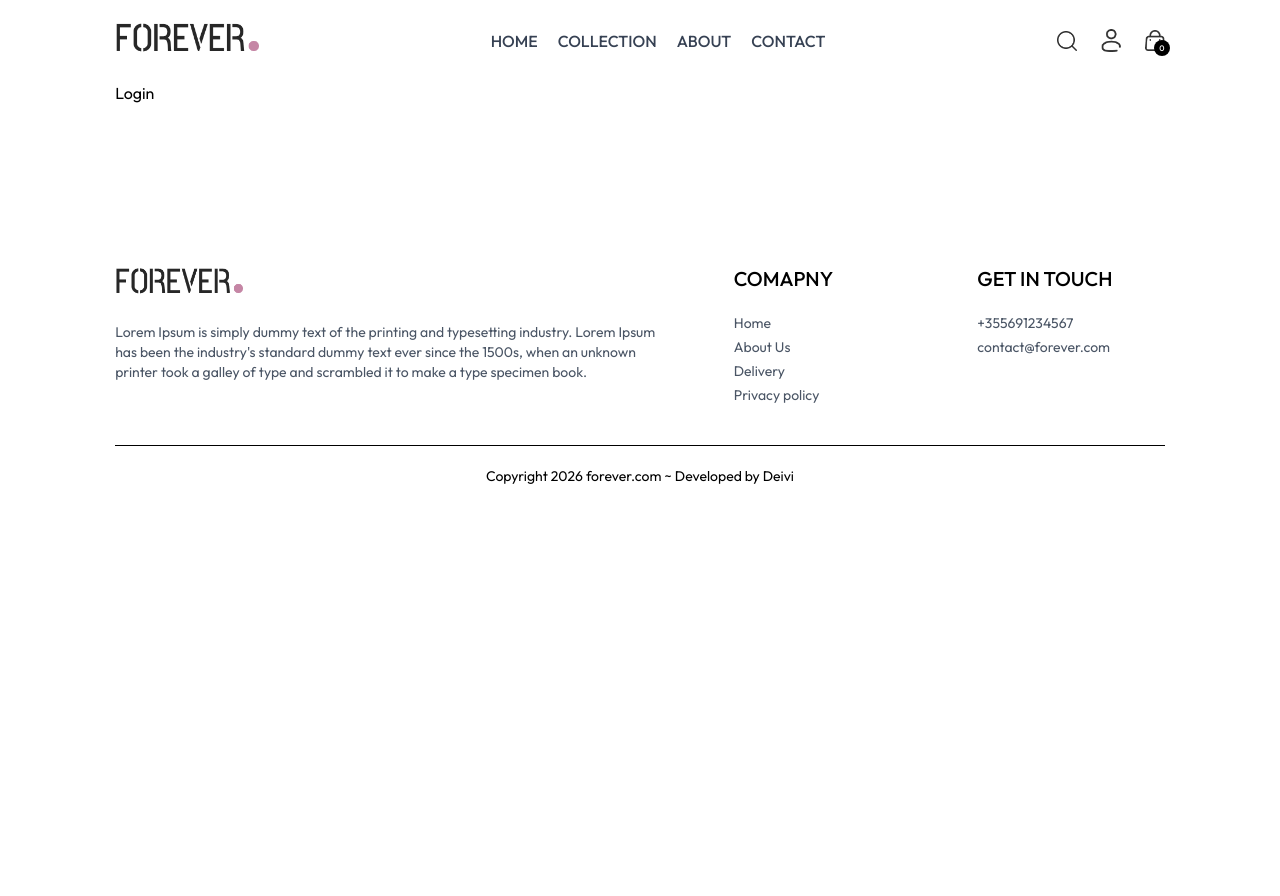
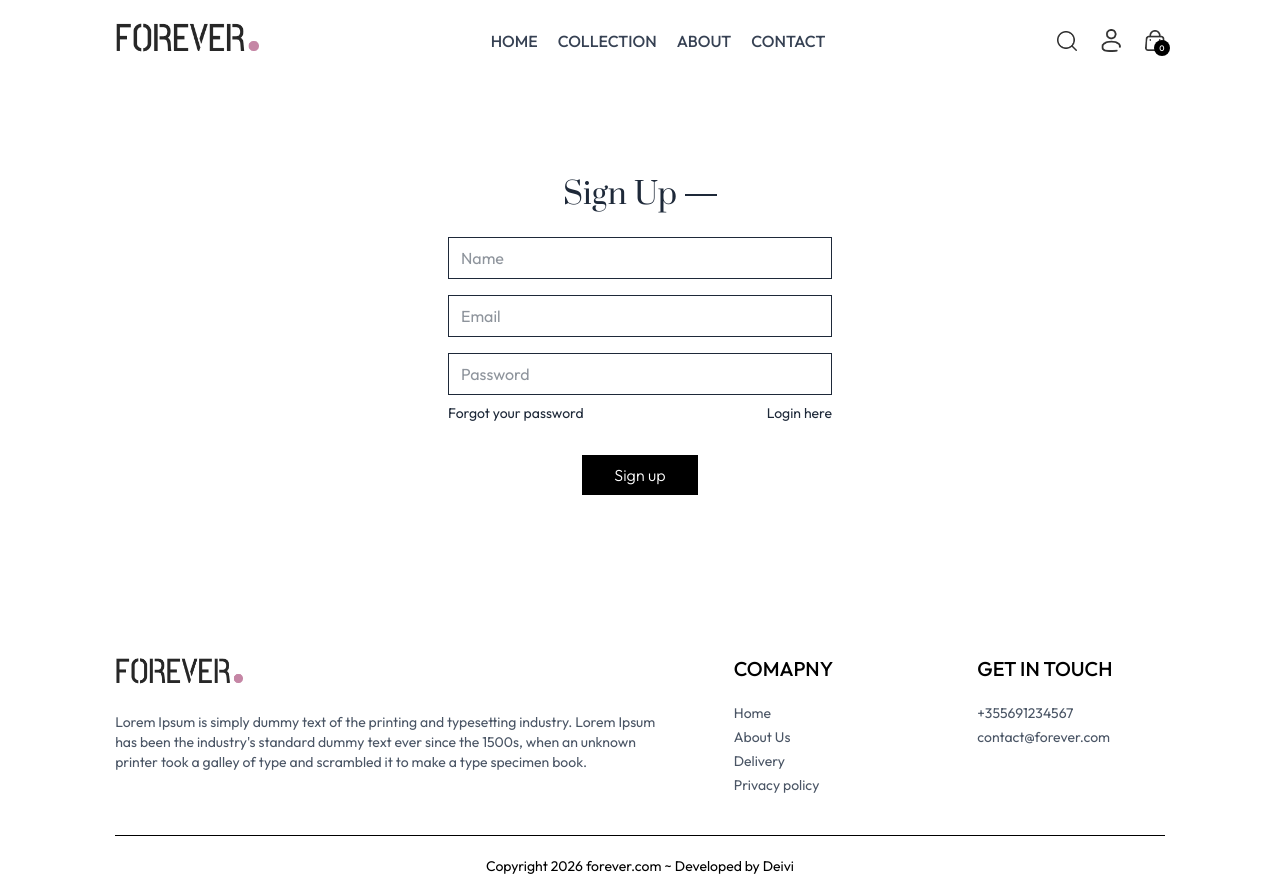
Before and after one commit to deivi313/fullstack_e-commerce_website, a React (Vite) app in the folder frontend/: page /login in a window 1280 px wide. Before the commit the page ends 800 px from the top, so only its background shows below. Built offline with nearby package versions, Linux system fonts and the light colour scheme.

Commit message:
added simple login and signup page with simple logic

```diff
--- a/frontend/src/components/CartTotal.jsx
+++ b/frontend/src/components/CartTotal.jsx
@@ -30,6 +30,7 @@
           <b>Total</b>
           <b>{currency} {getCartAmount() === 0 ? 0 : getCartAmount() + delivery_fee}.00 </b>
         </div>
+        <hr />
 
       </div>
 
--- a/frontend/src/components/Hero.jsx
+++ b/frontend/src/components/Hero.jsx
@@ -1,5 +1,6 @@
 import React from 'react'
 import { assets } from '../assets/frontend_assets/assets'
+import { Link } from 'react-router-dom'
 
 const Hero = () => {
   return (
@@ -17,7 +18,7 @@
           <h1 className='text-3xl sm:py-3 lg:text:5xl leading-relaxed prata-regular'>Latest Arrivals</h1>
 
           <div className='flex items-center gap-2'>
-            <p className='font-semibold text-sm md:text-base'>SHOP NOW</p>
+            <Link to='/collection' className='font-semibold text-sm md:text-base'>SHOP NOW</Link>
             <p className='w-8 md:w-11 h-0.5 bg-[#414141]'></p>
           </div>
 
--- a/frontend/src/components/Navbar.jsx
+++ b/frontend/src/components/Navbar.jsx
@@ -45,7 +45,9 @@
         <img onClick={() => setShowSearch(prev => !prev)} src={assets.search_icon} className='w-5 cursor-pointer' alt="search_icon" />
 
         <div className='group relative'>
-          <img src={assets.profile_icon} className='w-5 cursor-pointer' alt="profile_icon" />
+          <Link to={'/login'}>
+            <img src={assets.profile_icon} className='w-5 cursor-pointer' alt="profile_icon" />
+          </Link>
           <div className='group-hover:block hidden absolute dropdown-menu right-0 pt-4'>
             <div className='flex flex-col gap-2 w-36 py-3 px-5 bg-slate-100 tet-gray-500 rounded'>
               <p className='cursor-pointer hover:text-black'>My Profile</p>
--- a/frontend/src/index.css
+++ b/frontend/src/index.css
@@ -47,9 +47,11 @@
   }
   .order-left {
     max-width: 600px;
+    padding-right: 30px;
   }
   .order-right {
     min-width: 520px;
+    padding-left: 30px;
   }
 }
 
--- a/frontend/src/pages/Login.jsx
+++ b/frontend/src/pages/Login.jsx
@@ -1,8 +1,55 @@
-import React from 'react'
+import React, { useState } from 'react'
 
 const Login = () => {
+
+  const [currentState, setCurrentState] = useState('Sign Up')
+
+  const onSubmitHandler = async (event) => {
+    event.preventDefault()
+  }
+
   return (
-    <div>Login</div>
+    <form onSubmit={onSubmitHandler} className='flex flex-col items-center w-[90%] sm:max-w-96 m-auto mt-14 gap-4 text-gray-800'>
+
+      <div className='inline-flex items-center gap-2 mb-2 mt-10'>
+        <p className='prata-regular text-3xl'>{currentState}</p>
+        <hr className='border-none h-[1.5px] w-8 bg-gray-800' />
+      </div>
+
+      {currentState === 'Login' ? '' :
+        <input type="text"
+          className='w-full px-3 py-2 border border-gray-800'
+          placeholder='Name'
+          required
+        />
+      }
+
+      <input type="email"
+        className='w-full px-3 py-2 border border-gray-800'
+        placeholder='Email'
+        required
+      />
+
+      <input type="password"
+        className='w-full px-3 py-2 border border-gray-800'
+        placeholder='Password'
+        required
+      />
+
+      <div className='w-full flex justify-between text-sm -mt-2'>
+        <p className='cursor-pointer'>Forgot your password</p>
+        {
+          currentState === 'Login'
+            ? <p onClick={() => setCurrentState('Sign Up')} className='cursor-pointer'>Create account</p>
+            : <p onClick={() => setCurrentState('Login')} className='cursor-pointer'>Login here</p>
+        }
+      </div>
+
+      <button className='bg-black text-white font-light px-8 py-2 mt-4'>
+        {currentState === 'Login' ? 'Sign in' : 'Sign up'}
+      </button>
+
+    </form>
   )
 }
 
--- a/frontend/src/pages/PlaceOrder.jsx
+++ b/frontend/src/pages/PlaceOrder.jsx
@@ -33,7 +33,7 @@
           <input className='border border-gray-300 rounded py-1.5 px-3.5 w-full' type="number" placeholder='Zipcode' />
           <input className='border border-gray-300 rounded py-1.5 px-3.5 w-full' type="text" placeholder='Country' />
         </div>
-        <input className='border border-gray-300 rounded py-1.5 px-3.5 w-full' type="number" placeholder='Phone' />
+        <input className='no-spinner border border-gray-300 rounded py-1.5 px-3.5 w-full' type="number" placeholder='Phone' />
 
       </div>
 
```
